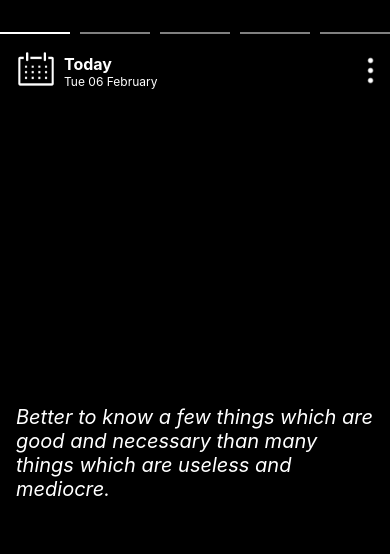
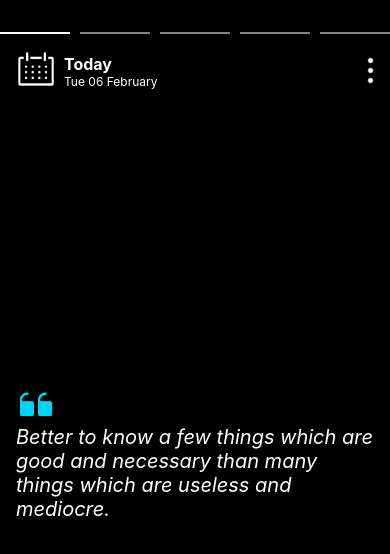
Before and after one commit to StephenAraka/wisdom, a React Native app: screen / in a window 390 px wide. Shown: the top 554 px of the page. Built offline with nearby package versions, Linux system fonts and the light colour scheme.

Commit message:
Add quote Icon

```diff
--- a/package.json
+++ b/package.json
@@ -14,6 +14,7 @@
     "react": "18.2.0",
     "react-native": "0.72.6",
     "react-native-calendars": "^1.1303.0",
+    "react-native-svg-transformer": "^1.3.0",
     "react-redux": "^9.1.0",
     "redux": "^5.0.1"
   },
--- /dev/null
+++ b/src/components/Quote.jsx
@@ -0,0 +1,25 @@
+import { View, Text, Image, StyleSheet } from "react-native";
+import React from "react";
+import assets from "../constants/assets";
+import globalStyles from "../assets/styles/globalStyles";
+
+const Quote = ({ subquote, isDarkTheme }) => {
+  return (
+    <View>
+      <Image source={assets.quoteIcon} style={styles.quoteImage} />
+      <Text style={globalStyles.quoteText(isDarkTheme, subquote.italics)}>
+        {subquote.message}
+      </Text>
+      <Text>{subquote.author}</Text>
+    </View>
+  );
+};
+
+export default Quote;
+
+const styles = StyleSheet.create({
+  quoteImage: {
+    height: 40,
+    width: 40,
+  },
+});
--- a/src/constants/assets.js
+++ b/src/constants/assets.js
@@ -11,4 +11,5 @@ export default {
   infoIconDarkTheme: require('../assets/images/icons/info-icon-white.png'),
   infoIconLightTheme: require('../assets/images/icons/info-icon-black.png'),
   moonIcon: require('../assets/images/icons/moon-icon-black.png'),
+  quoteIcon: require('../assets/images/icons/quote-icon.png')
 }
--- a/src/screens/QuotesScreen.jsx
+++ b/src/screens/QuotesScreen.jsx
@@ -6,6 +6,7 @@ import Header from "../components/Header";
 import { connect } from "react-redux";
 import ScreenLayout from "../components/ScreenLayout";
 import globalStyles from "../assets/styles/globalStyles";
+import Quote from "../components/Quote";
 
 const quotes = jsonData.quotes;
 
@@ -42,12 +43,17 @@ const QuotesScreen = ({ isDarkTheme }) => {
               Math.floor(100 / quotes[0].length - 2).toString() + "%";
             return (
               index === activeSubQuote && (
-                <Text
+                <Quote
+                  key={`content${index}`}
+                  subquote={subquote}
+                  isDarkTheme={isDarkTheme}
+                />
+                /*                 <Text
                   key={`content${index}`}
                   style={globalStyles.quoteText(isDarkTheme, subquote.italics)}
                 >
                   {subquote.message}
-                </Text>
+                </Text> */
               )
             );
           })}
```
Also changed, not shown: src/assets/images/icons/quote-icon.png (added), 1 other file (tests, documents, lock files or other folders).
